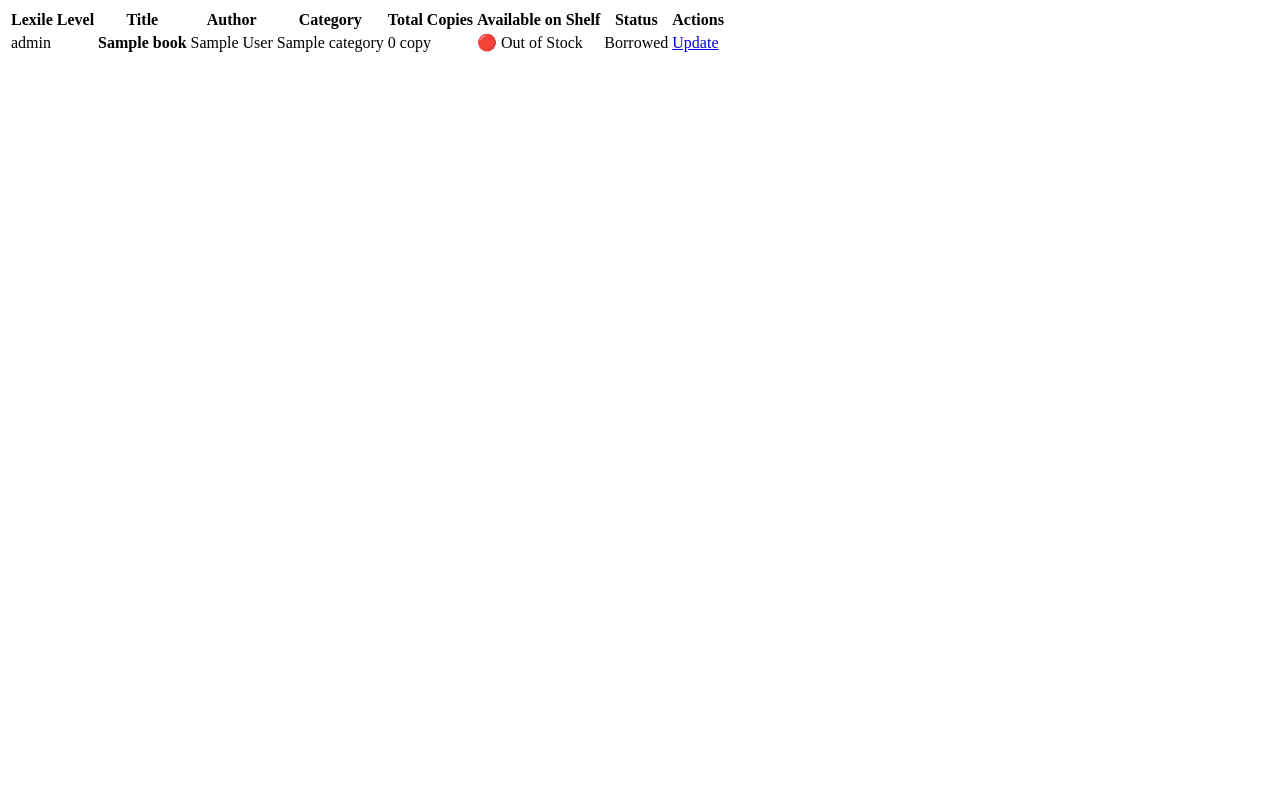
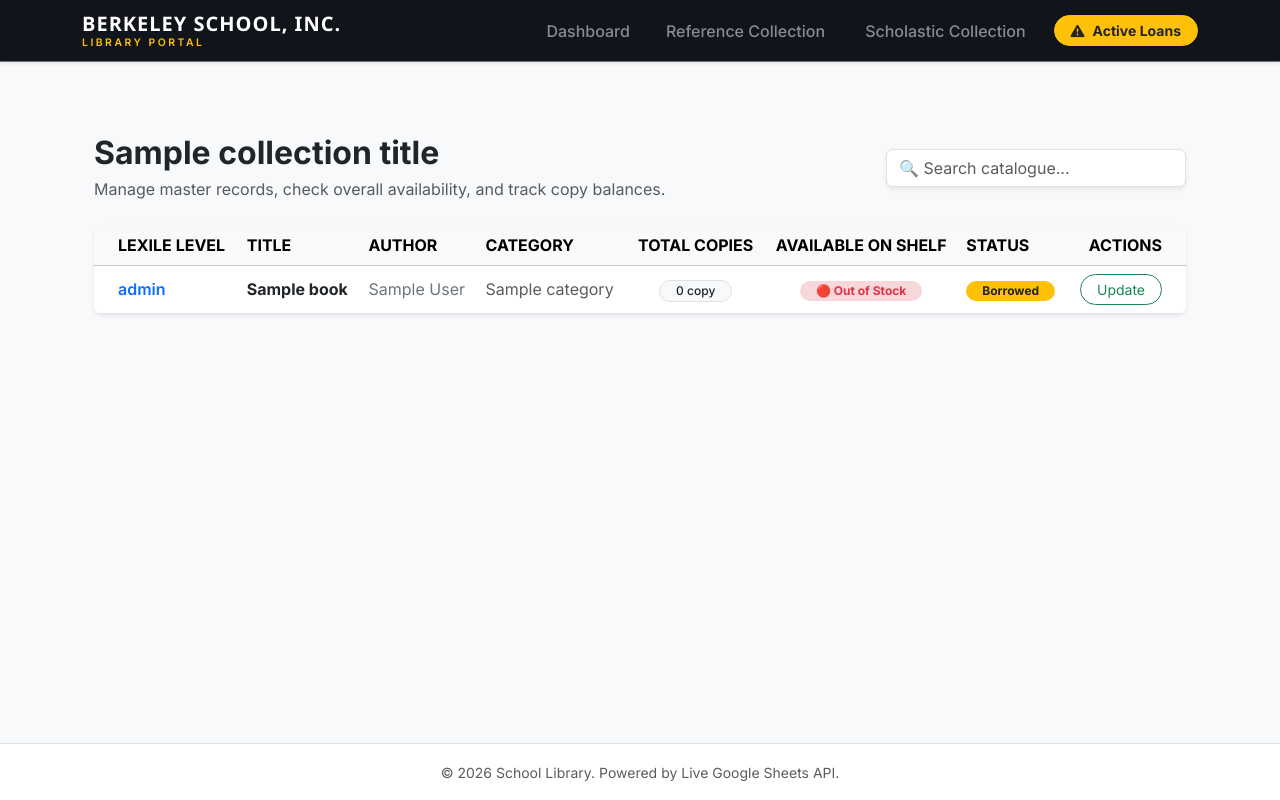
Before and after one commit to berkeley-library-admin/SCHOOL_LIBRARY_PORTAL, a Python web app: template app/templates/catalog.html in a window 1280 px wide. Run offline with Jinja, Linux system fonts and the light colour scheme; the template is opened without the code that fills it: most values are stand-ins (such as "Sample title", 1, 10 or a date in 2020).

Commit message:
Update catalog.html

```diff
--- a/app/templates/catalog.html
+++ b/app/templates/catalog.html
@@ -1,3 +1,17 @@
+{% extends 'base.html' %}
+
+{% block content %}
+<div class="container py-4">
+    <div class="d-flex justify-content-between align-items-center mb-4">
+        <div>
+            <h2 class="fw-bold text-dark mb-1">{{ collection_title }}</h2>
+            <p class="text-muted mb-0">Manage master records, check overall availability, and track copy balances.</p>
+        </div>
+        <div class="d-flex gap-2">
+            <input type="text" id="catalogSearch" class="form-control shadow-sm" placeholder="🔍 Search catalogue..." style="width: 300px;">
+        </div>
+    </div>
+
     <div class="card border-0 shadow-sm rounded-3 overflow-hidden">
         <div class="table-responsive">
             <table class="table table-hover align-middle mb-0" id="catalogTable">
@@ -20,11 +34,8 @@
 
                     <tr>
                         <td class="ps-4 fw-semibold text-primary fs-7">{{ book.get('lexile_level', book.get('call_number', 'N/A')) }}</td>
-
                         <td><strong class="text-dark d-block">{{ book.get('title', 'Untitled') }}</strong></td>
-
                         <td class="text-secondary">{{ book.get('author', 'Unknown') }}</td>
-
                         <td><span class="text-muted fs-7">{{ book.get('category', 'General') }}</span></td>
 
                         <td class="text-center">
@@ -55,9 +66,9 @@
 
                         <td class="pe-4 text-end">
                             {% if collection_title == 'Reference Collection' %}
-                            <a href="#" target="_blank" class="btn btn-outline-primary btn-sm rounded-pill px-3">Update</a>
+                                <a href="https://docs.google.com/spreadsheets/d/1_9vG86_vS3_T-6-WkC5mG_82qK3w-lPrcU9pGv9z0Yk/edit" target="_blank" class="btn btn-outline-primary btn-sm rounded-pill px-3">Update</a>
                             {% else %}
-                            <a href="#" target="_blank" class="btn btn-outline-success btn-sm rounded-pill px-3">Update</a>
+                                <a href="https://docs.google.com/spreadsheets/d/1pCszB0rZidw8w4bXb7pY2L8N9wG9g8FrcvX8G3qH8Ik/edit" target="_blank" class="btn btn-outline-success btn-sm rounded-pill px-3">Update</a>
                             {% endif %}
                         </td>
                     </tr>
@@ -66,3 +77,17 @@
             </table>
         </div>
     </div>
+</div>
+
+<script>
+    // Live instantaneous input searching filter engine
+    document.getElementById('catalogSearch').addEventListener('keyup', function() {
+        let filter = this.value.toLowerCase();
+        let rows = document.querySelectorAll('#catalogTable tbody tr');
+        rows.forEach(row => {
+            let text = row.innerText.toLowerCase();
+            row.style.display = text.includes(filter) ? '' : 'none';
+        });
+    });
+</script>
+{% endblock %}
```
Lines whose indentation alone changed are shown as unchanged.
